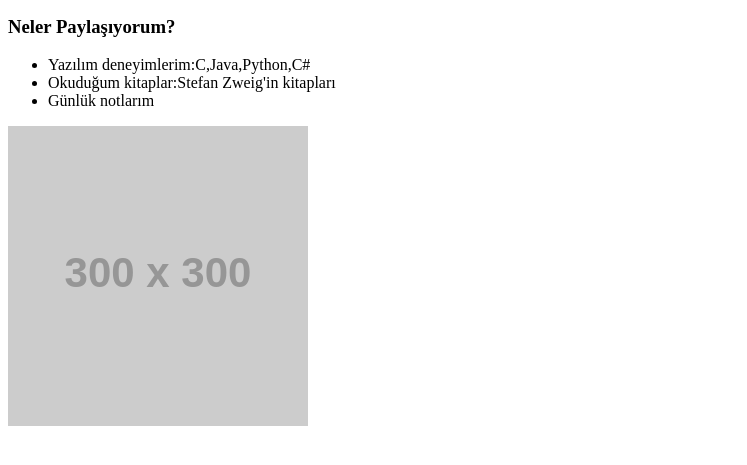
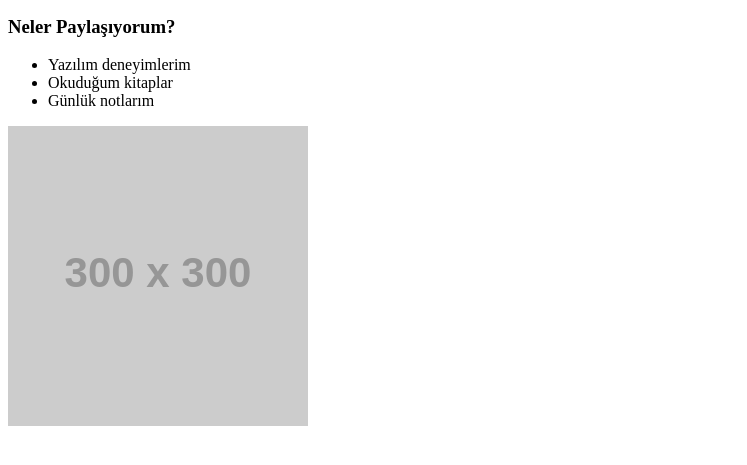
Before and after one commit to Selinnkurtt/Blog-Sitem, a plain HTML site: page index.html in a window 1280 px wide. Shown: the part 137-602 px from the top of the page, without its empty margins (0-747 px from the left). Drawn offline with Linux system fonts and the light colour scheme; placeholder pictures from the web are drawn by us.

Commit message:
dosya commit edildi

```diff
--- a/index.html
+++ b/index.html
@@ -16,8 +16,8 @@
 
     <h3>Neler Paylaşıyorum?</h3>
     <ul>
-        <li>Yazılım deneyimlerim:C,Java,Python,C# </li>
-        <li>Okuduğum kitaplar:Stefan Zweig'in kitapları</li>
+        <li>Yazılım deneyimlerim</li>
+        <li>Okuduğum kitaplar</li>
         <li>Günlük notlarım</li>
     </ul>
 
```
